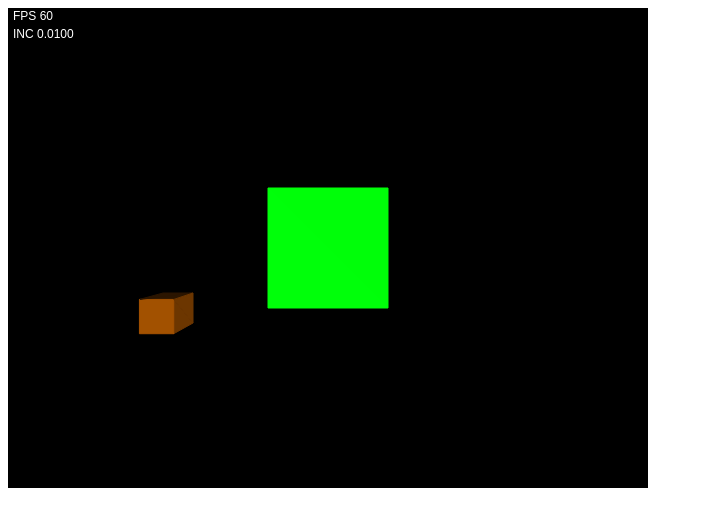
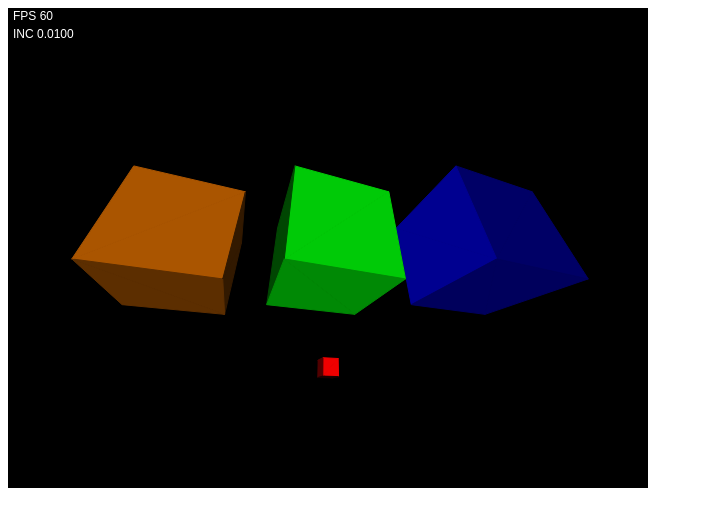
Before and after one commit to mristeli/tride, a plain HTML site: page index.html in a window 1280 px wide. Shown: the whole page, without its empty margins (0-703 px from the left). Drawn offline with Linux system fonts and the light colour scheme.

Commit message:
cubes in line

```diff
--- a/index.html
+++ b/index.html
@@ -16,7 +16,7 @@
 	}
 
 	function initializeEngine(canv) {
-		const rendererSettings = function(run = false, inc = 0.01, change = 0.03) {
+		const rendererSettings = function(run = true, inc = 0.01, change = 0.03) {
 			this.isRunning = function() {
 				return run;
 			}
@@ -92,7 +92,8 @@
 	}
 
 	function fillColor(tri, camera, obj) {
-		const pos = new Vector(obj.pos[0], obj.pos[1], obj.pos[2]).normalize();
+		const pos = new Vector(obj.pos[0] - camera[0].x,
+			obj.pos[1] - camera[0].y, obj.pos[2] - camera[0].z).normalize();
 		light = -tri.normal.dot(pos);
 		r = obj.col[0], g = obj.col[1], b = obj.col[2];
 		r = Math.floor(r * light), g = Math.floor(g * light), b = Math.floor(b * light);
@@ -117,13 +118,23 @@
 			{
 				"mesh" : objects["cube2"],
 			  "size" : 1,
-				"pos" : [-10, -4, 15],
+				"pos" : [-3, 0, 5],
 				"col" : [200, 100, 0]
+			},
+			{ "mesh" : objects["cube2"],
+			  "size" : 1,
+				"pos" : [3, 0, 5],
+				"col" : [0, 0, 200]
 			},
 			{ "mesh" : objects["cube2"],
 			  "size" : 1,
 				"pos" : [0, 0, 5],
 				"col" : [0, 255, 10]
+			},
+			{ "mesh" : objects["cube2"],
+			  "size" : 1,
+				"pos" : [0, -15, 30],
+				"col" : [255, 00, 0]
 			}
 		];
 
```
